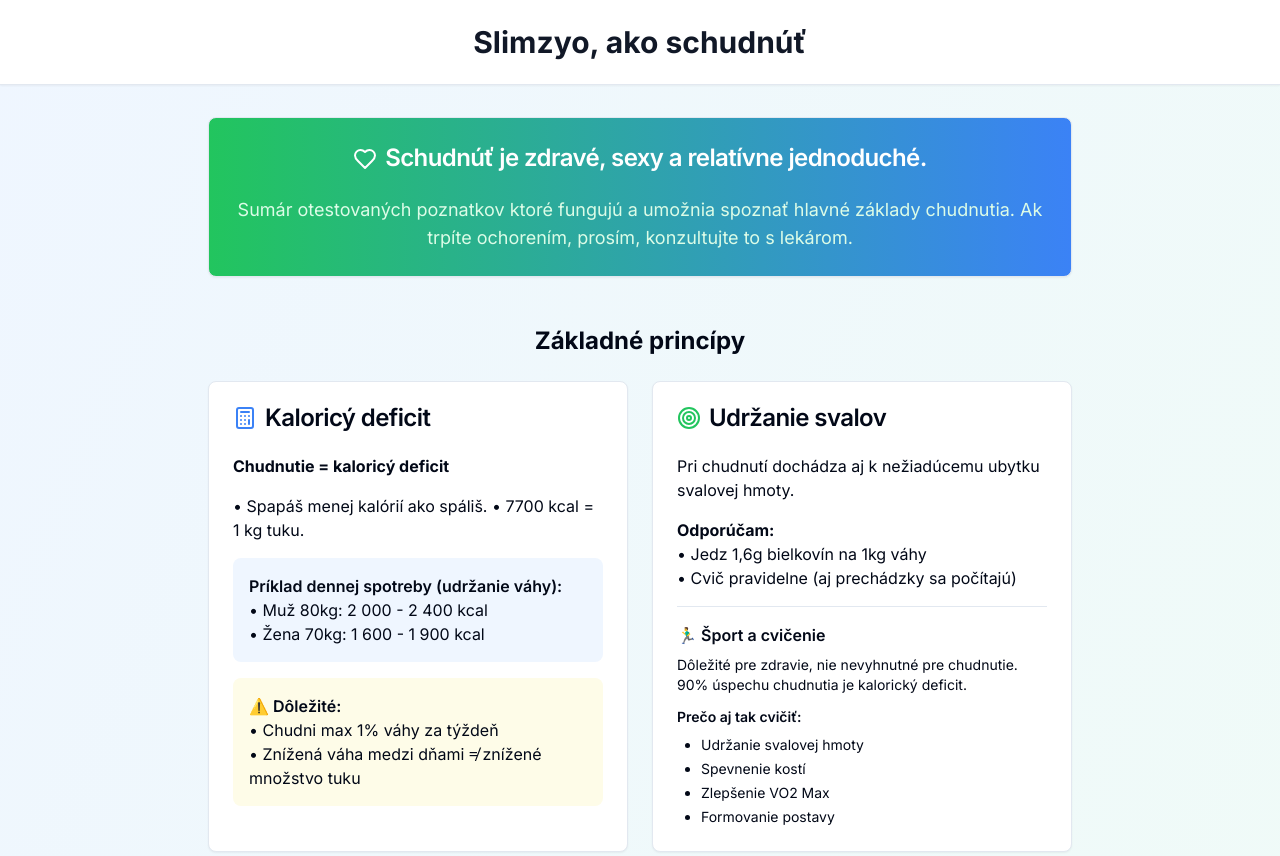
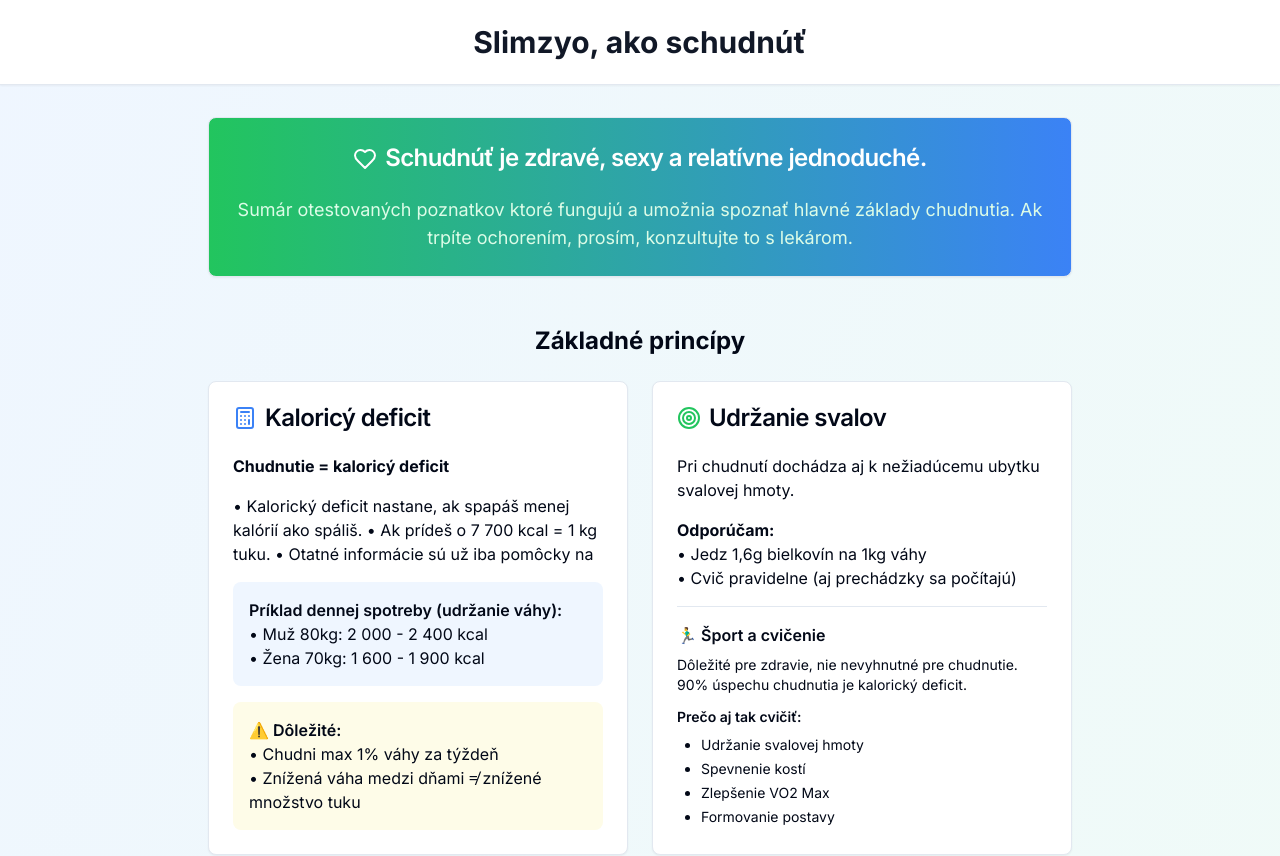
Before and after one commit to Luxqs/slimzyo, a React (Vite) app: page / in a window 1280 px wide. Shown: the top 856 px of the page. Built offline with nearby package versions, Linux system fonts and the light colour scheme.

Commit message:
Visual edit in Lovable
Edited UI in Lovable

```diff
--- a/src/pages/Index.tsx
+++ b/src/pages/Index.tsx
@@ -44,8 +44,7 @@ const Index = () => {
               </CardHeader>
               <CardContent>
                 <p className="mb-4"><strong>Chudnutie = kaloricý deficit</strong></p>
-                <p>• Spapáš menej kalórií ako spáliš.
-• 7700 kcal = 1 kg tuku.</p>
+                <p>• Kalorický deficit nastane, ak spapáš menej kalórií ako spáliš. • Ak prídeš o 7 700 kcal = 1 kg tuku. • Otatné informácie sú už iba pomôcky na </p>
                 <div className="mt-4 p-4 bg-blue-50 rounded-lg">
                   <p className="font-semibold">Príklad dennej spotreby (udržanie váhy):</p>
                   <p>• Muž 80kg: 2 000 - 2 400 kcal</p>
```
